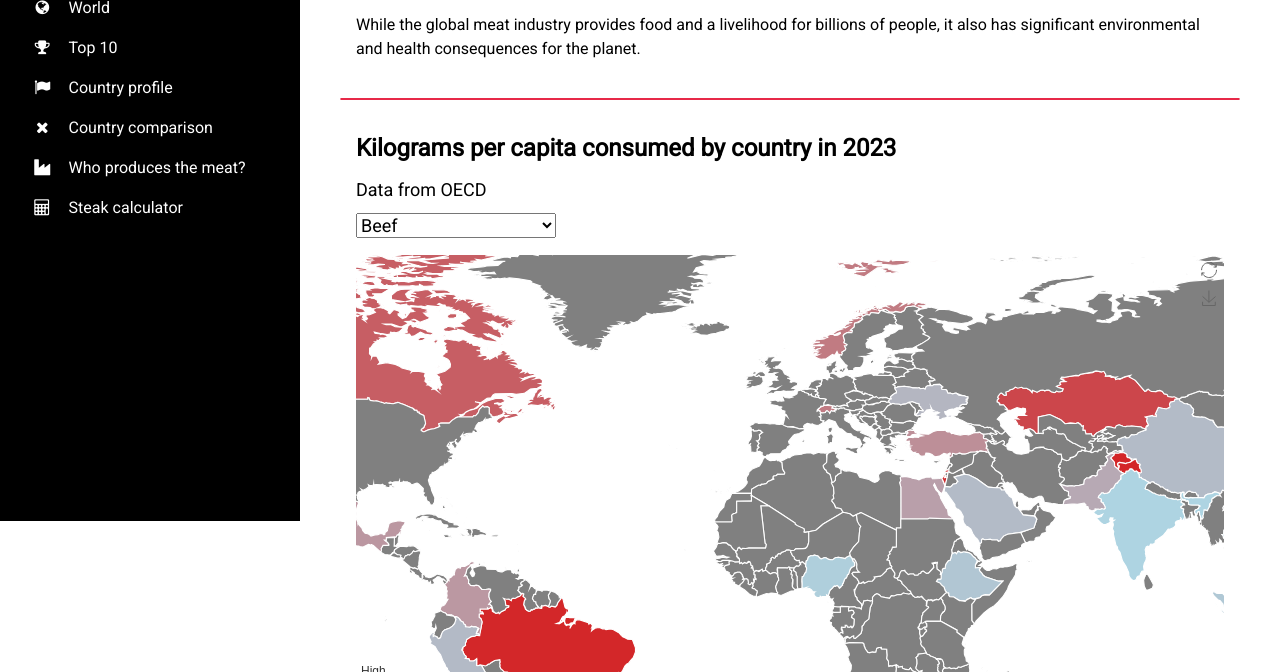
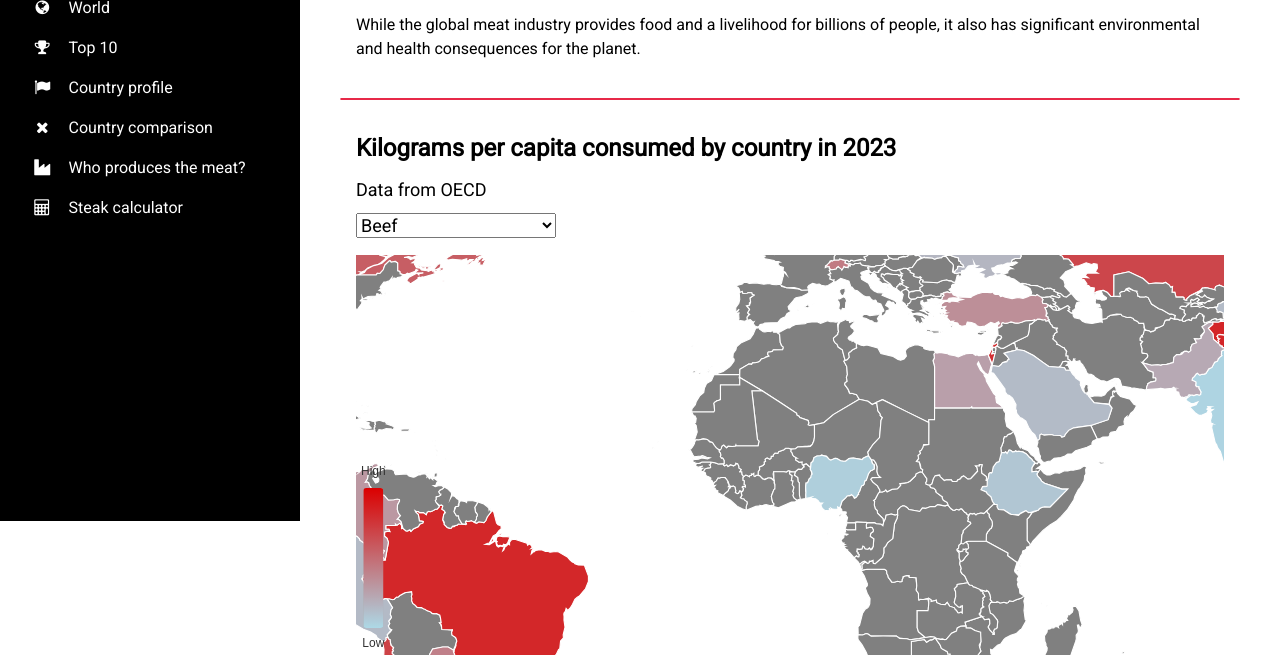
Before and after one commit to data4agro/data4agro, a plain HTML site: page dashboard/meat/index-meat.html in a window 1280 px wide. Shown: the part 279-951 px from the top of the page. Drawn offline with nearby package versions, Linux system fonts and the light colour scheme.

Commit message:
window resize

```diff
--- a/dashboard/meat/chartMeat.js
+++ b/dashboard/meat/chartMeat.js
@@ -63,7 +63,7 @@ function processarDados(dados, subjectValor) {
                 type: 'map',
                 map: 'world',
                 roam: true,
-                zoom: 2.3,
+                zoom: 3,
                 data: worldData,
                 //nameProperty: 'ISO_A3',
                 itemStyle: {
@@ -82,10 +82,7 @@ function processarDados(dados, subjectValor) {
               orient: 'vertical',
               left: 'right',
               top: 'top',
-              feature: {
-                restore: {},
-                saveAsImage: {}
-              }
+
             },
 
             visualMap: {
@@ -110,7 +107,9 @@ function processarDados(dados, subjectValor) {
   })
 
   // ...
-
+  window.addEventListener('resize', function() {
+    myChart.resize();
+    });
   // Chame myChart.setOption() apenas uma vez no final para melhorar o desempenho
   option && myChart.setOption(option);
 }
--- a/dashboard/meat/index-meat.html
+++ b/dashboard/meat/index-meat.html
@@ -86,7 +86,7 @@
       <option value="SHEEP">Sheep</option>
     </select>
   </div>
-   <div class="w3-container"  id="chartWorld" style="width: 100%;height:600px;">
+   <div class="w3-container"  id="chartWorld" style="width: 100%;height:400px;">
    </div>
 
 
```
